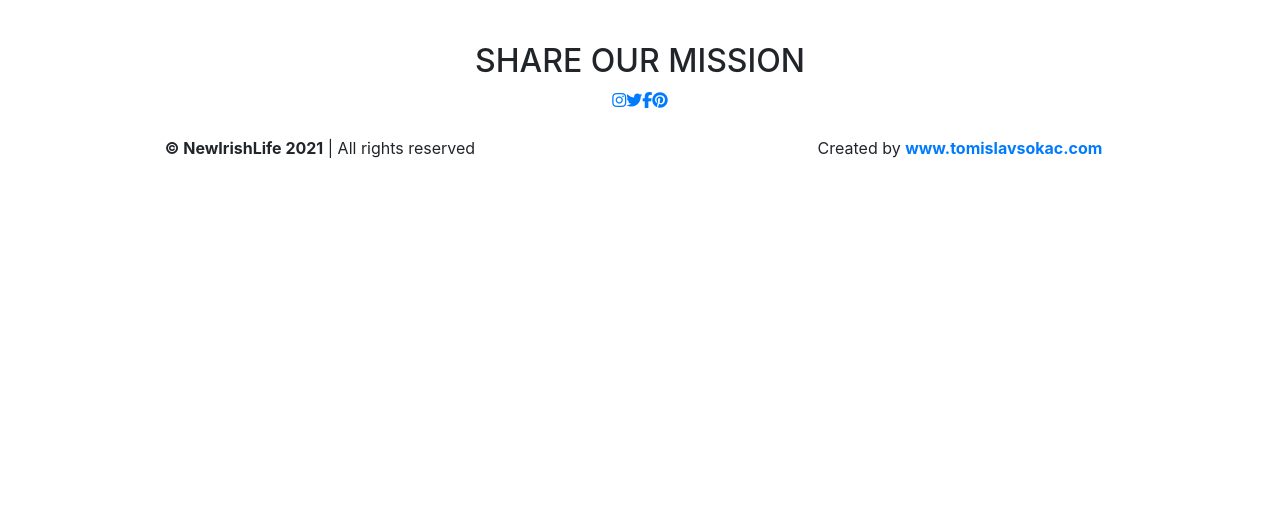
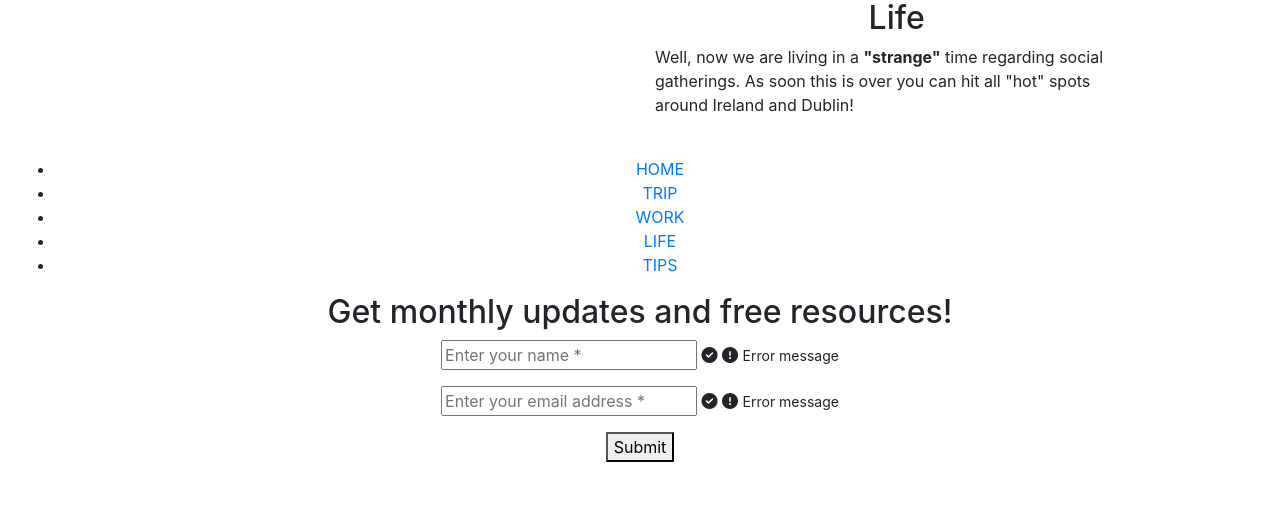
Before and after one commit to tsokac2/newIrishLife.3.0, a Flask app: template templates/profile.html in a window 1280 px wide. Shown: the part 1301-1807 px from the top of the page. Before the commit the page ends 1459 px from the top, so only its background shows below. Run offline with Flask 2, Linux system fonts and the light colour scheme; the template is opened without the code that fills it, so the values that code supplies are empty; some libraries are stand-ins or nearby versions.

Commit message:
Add life overview card element in parent div

```diff
--- a/templates/profile.html
+++ b/templates/profile.html
@@ -95,6 +95,23 @@
                                             </div>
                                         </div>
                                     </div>
+                                    <div class="wrap grid-item-3">
+                                        <div class="flip-card-inner-wrap card-hover-3">
+                                            <div class="front-card">
+                                                <h2 class="card-heading text-center">Life</h2>
+                                                <div class="card-img">
+                                                    <img src="{{ url_for('static', filename='images/life_home_icon.png')}}" class="img-fluid" alt="Life">
+                                                </div>
+                                            </div>
+                                            <div class="back-card">
+                                                <h2 class="card-heading text-center">Life</h2>
+                                                <p class="card-text">
+                                                    Well, now we are living in a <strong>"strange"</strong> time regarding social gatherings.
+                                                    As soon this is over you can hit all "hot" spots around Ireland and Dublin!
+                                                </p>
+                                            </div>
+                                        </div>
+                                    </div>
 
                                 </div>
 
```
